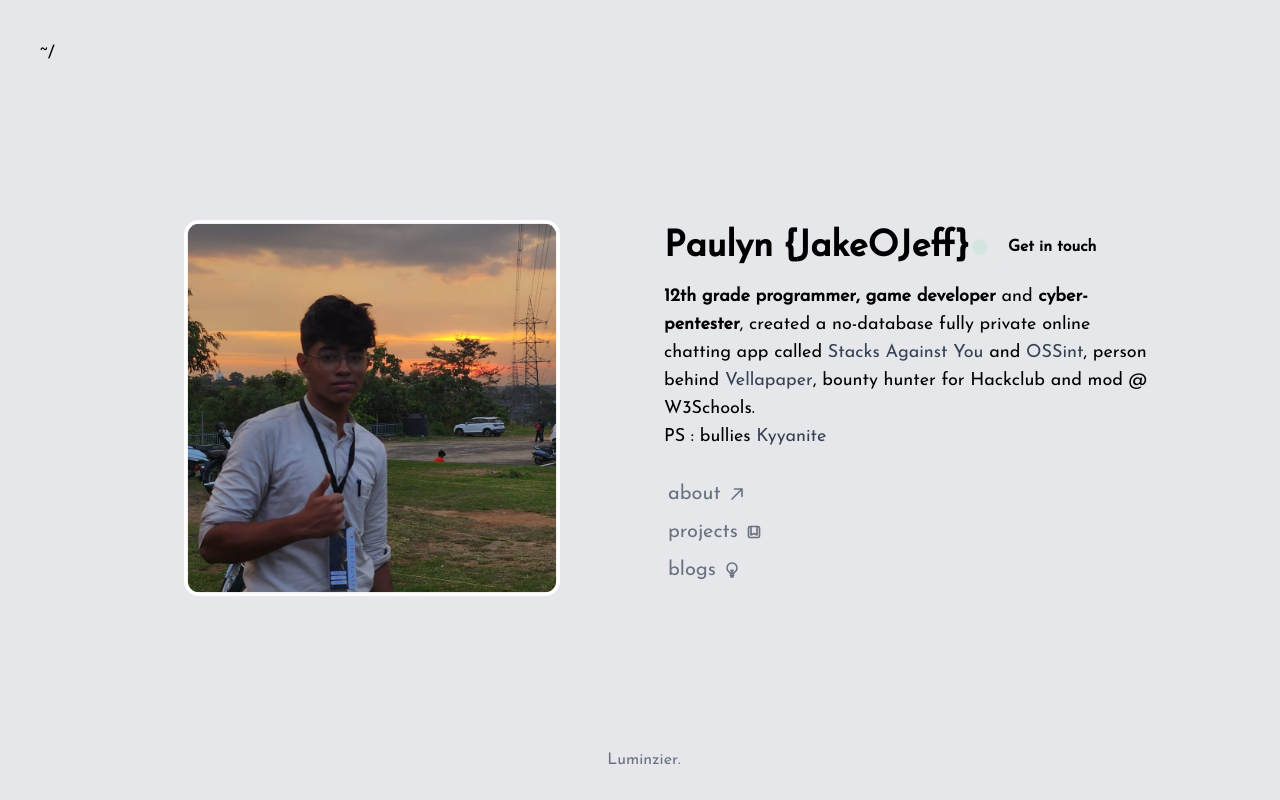
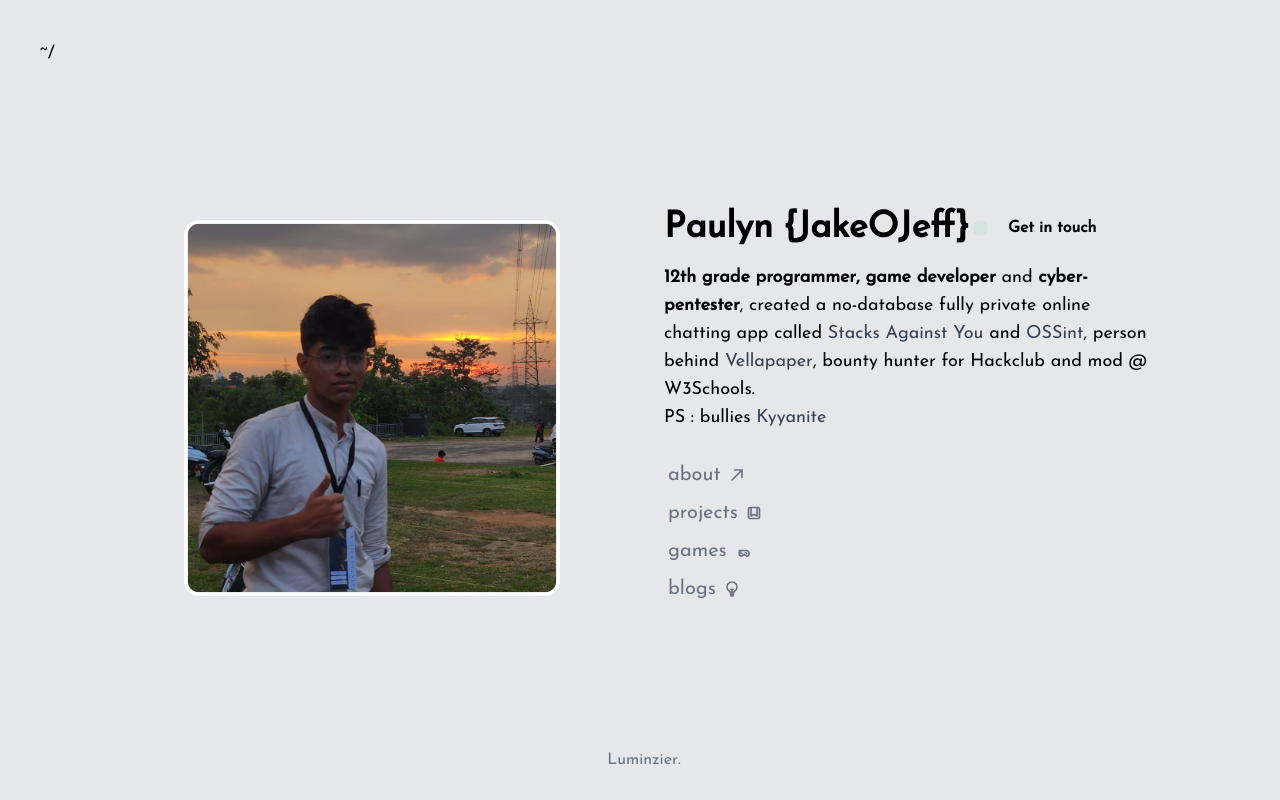
Before and after one commit to JakeOJeff/jakeojeff.github.io, a Next.js app: page / in a window 1280 px wide. Built offline with nearby package versions, Linux system fonts and the light colour scheme.

Commit message:
Added games page

```diff
--- a/app/page.tsx
+++ b/app/page.tsx
@@ -102,6 +102,32 @@ export default function Home() {
                     <path strokeLinecap="round" strokeLinejoin="round" d="M16.5 3.75V16.5L12 14.25 7.5 16.5V3.75m9 0H18A2.25 2.25 0 0 1 20.25 6v12A2.25 2.25 0 0 1 18 20.25H6A2.25 2.25 0 0 1 3.75 18V6A2.25 2.25 0 0 1 6 3.75h1.5m9 0h-9" />
                   </svg>
                 </Link>
+<Link href={"https://jakeojeff.itch.io"} className={pageLinkValues}>
+  games
+  <svg
+    xmlns="http://www.w3.org/2000/svg"
+    fill="none"
+    viewBox="0 0 24 24"
+    strokeWidth="2.5"
+    stroke="currentColor"
+    className="size-4 ml-1"
+  >
+    <path
+      strokeLinecap="round"
+      strokeLinejoin="round"
+      d="M6.75 11.25h10.5
+         a3.75 3.75 0 0 1 3.75 3.75v1.5
+         a3 3 0 0 1-3 3
+         c-.83 0-1.6-.34-2.15-.9l-1.1-1.1
+         a1.5 1.5 0 0 0-2.12 0l-1.1 1.1
+         a3 3 0 0 1-2.15.9
+         a3 3 0 0 1-3-3V15
+         a3.75 3.75 0 0 1 3.75-3.75Z"
+    />
+    <path strokeLinecap="round" strokeLinejoin="round" d="M9 14.25h.01M7.5 15.75h.01M10.5 15.75h.01" />
+    <path strokeLinecap="round" strokeLinejoin="round" d="M15.75 14.25h.01M17.25 15.75h.01" />
+  </svg>
+</Link>
 
                 <Link href={"/blog"} className={pageLinkValues}>
                   blogs
```
